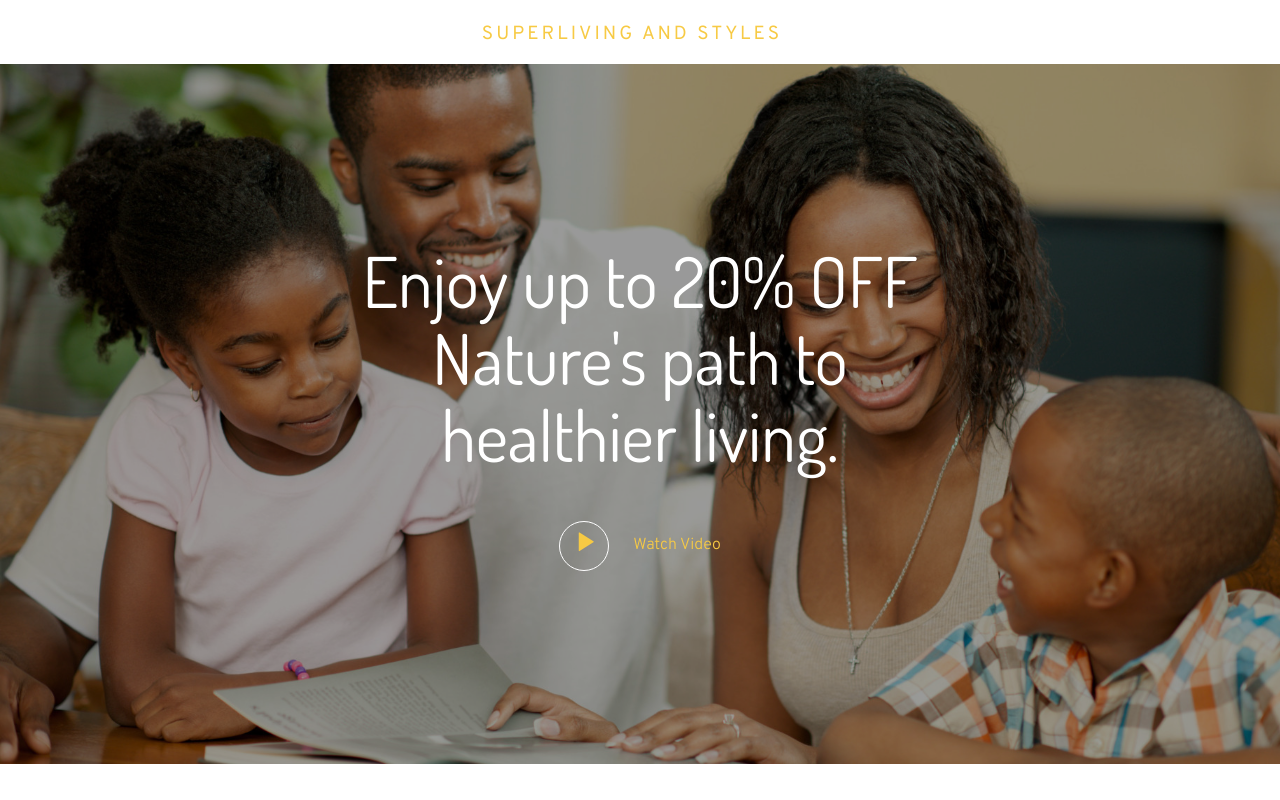
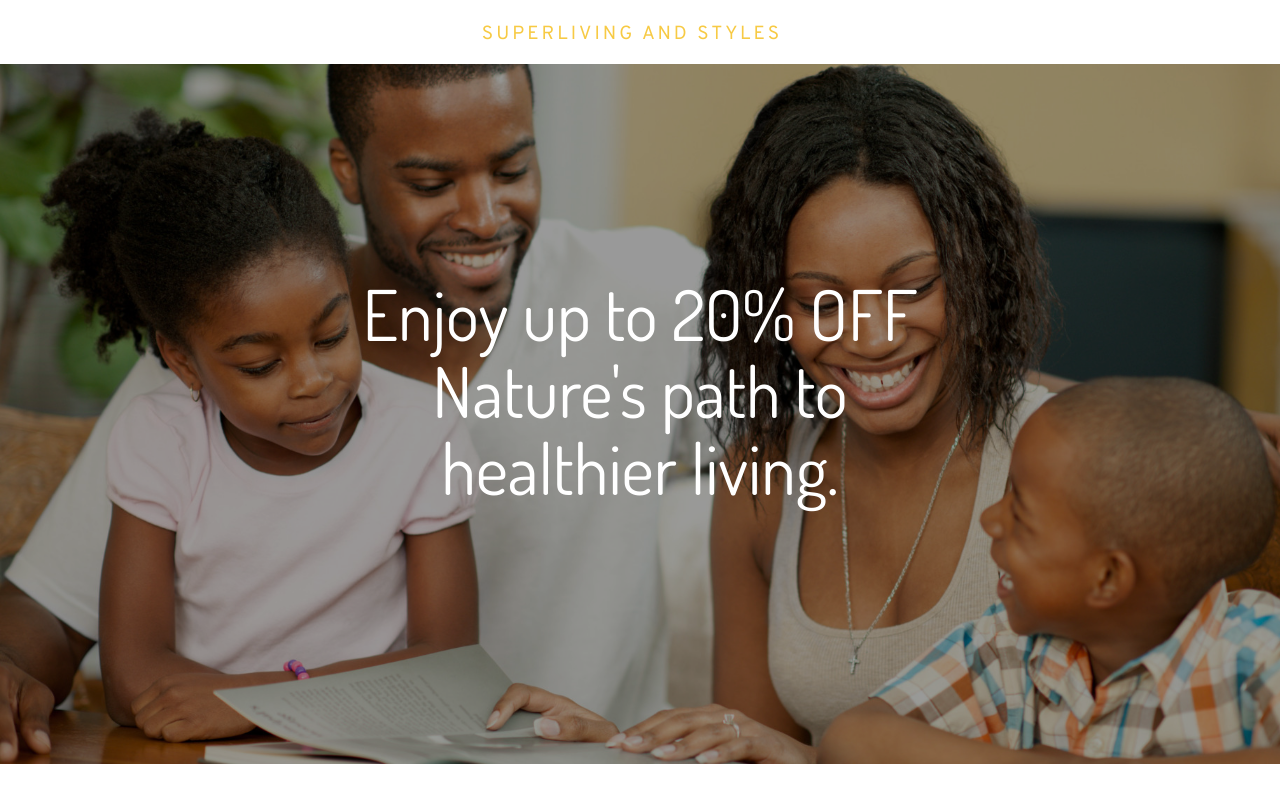
Before and after one commit to dapatinto/superliving-and-style, a plain HTML site: page index.html in a window 1280 px wide. Shown: the top 800 px of the page. Drawn offline with Linux system fonts and the light colour scheme; some packages are replaced by stand-ins of ours; no server answers.

Commit message:
Update index.html

```diff
--- a/index.html
+++ b/index.html
@@ -41,8 +41,7 @@
           <div class="row align-items-center justify-content-center text-center">
             <div class="col-md-7">
               <h2 class="heading mb-5">Enjoy up to 20% OFF Nature's path to healthier living.</h2>
-              <p style="display: inline-block;"><a href="https://streamable.com/s/ssi2l/tdbija"  data-fancybox class="ftco-play-video d-flex"><span class="play-icon-wrap align-self-center mr-4"><span class="ion-ios-play"></span></span> <span class="align-self-center">Watch Video</span></a></p>
-            </div>
+              </div>
           </div>
         </div>
       </div>
```
